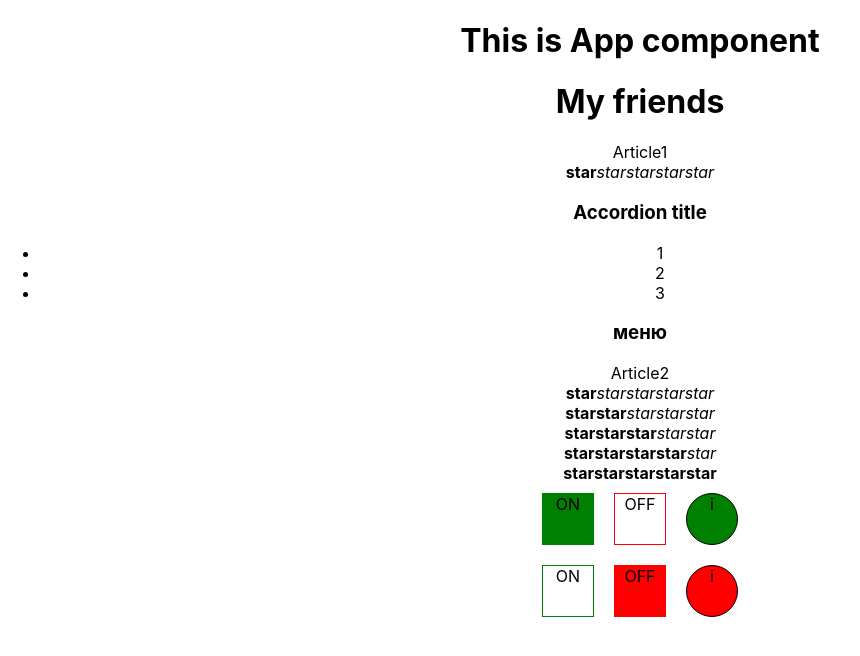
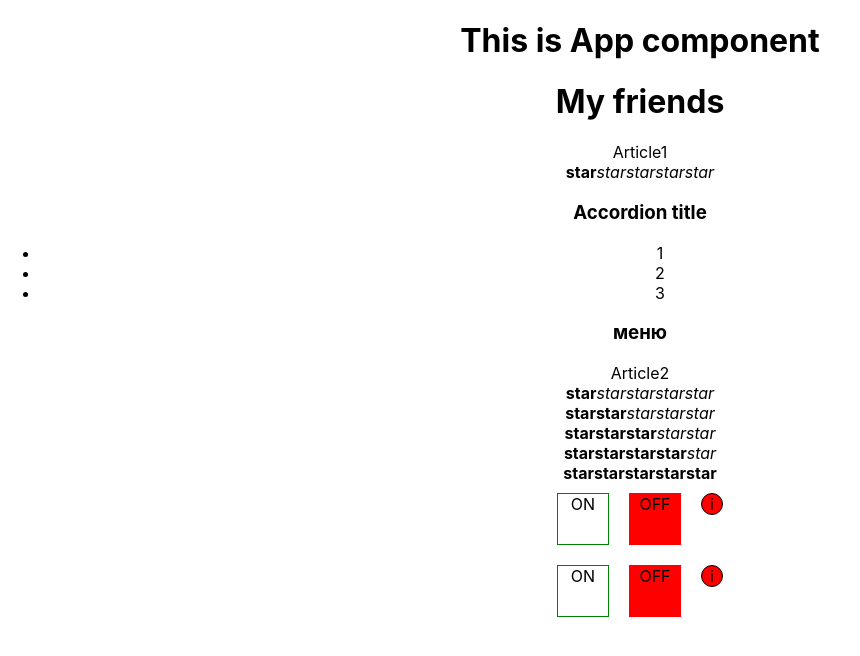
Before and after one commit to KristinaFinck/react-kabzda, a React (Create React App) app: page / in a window 1280 px wide. Shown: the top 656 px of the page, without its empty margins (0-860 px from the left). Built offline with nearby package versions, Linux system fonts and the light colour scheme.

Commit message:
add useState + onClick for OnOff component

```diff
--- a/src/App.tsx
+++ b/src/App.tsx
@@ -25,8 +25,11 @@ function App() {
             <Rating value = {3} />
             <Rating value = {4} />
             <Rating value = {5} />
-            <OnOff on ={true} />
-            <OnOff on ={false} />
+            <OnOff />
+            <OnOff />
+            {/*  <OnOff on ={true} />
+            <OnOff on ={false} /> */}
+
         </div>
     );
 }
--- a/src/component/OnOff.tsx
+++ b/src/component/OnOff.tsx
@@ -1,17 +1,18 @@
-import React from 'react';
+import React, {useState} from 'react';
 
 export type OnOffPropsType = {
-    on: boolean
+   // on: boolean
 }
 
 export const OnOff = (props: OnOffPropsType) => {
+    let[on, setOn] = useState(false)
     const onStyle = {
         display: 'inline-block',
         width: '50px',
         height: '50px',
         border: '1px solid green',
         margin: '10px',
-        backgroundColor: props.on ? 'green' : 'transparent'
+        backgroundColor: on ? 'green' : 'transparent'
     }
 
     const offStyle = {
@@ -20,23 +21,23 @@ export const OnOff = (props: OnOffPropsType) => {
         height: '50px',
         border: '1px solid red',
         margin: '10px',
-        backgroundColor: props.on ? 'transparent' : 'red',
+        backgroundColor: on ? 'transparent' : 'red',
 
     }
-    const indicator = {
+    const indicatorStyle = {
         display: 'inline-block',
-        width: '50px',
-        height: '50px',
+        width: '20px',
+        height: '20px',
         border: '1px solid black',
         borderRadius: '50%',
         margin: '10px',
-        backgroundColor: props.on ? 'green' : 'red'
+        backgroundColor: on ? 'green' : 'red'
     }
     return (
         <div>
-            <div style={onStyle}>ON</div>
-            <div style={offStyle}>OFF</div>
-            <div style={indicator}>i</div>
+            <div style={onStyle} onClick = {()=> {setOn(true)}}>ON</div>
+            <div style={offStyle} onClick = {()=> {setOn(false)}}>OFF</div>
+            <div style={indicatorStyle}>i</div>
         </div>
     )
 }
```
